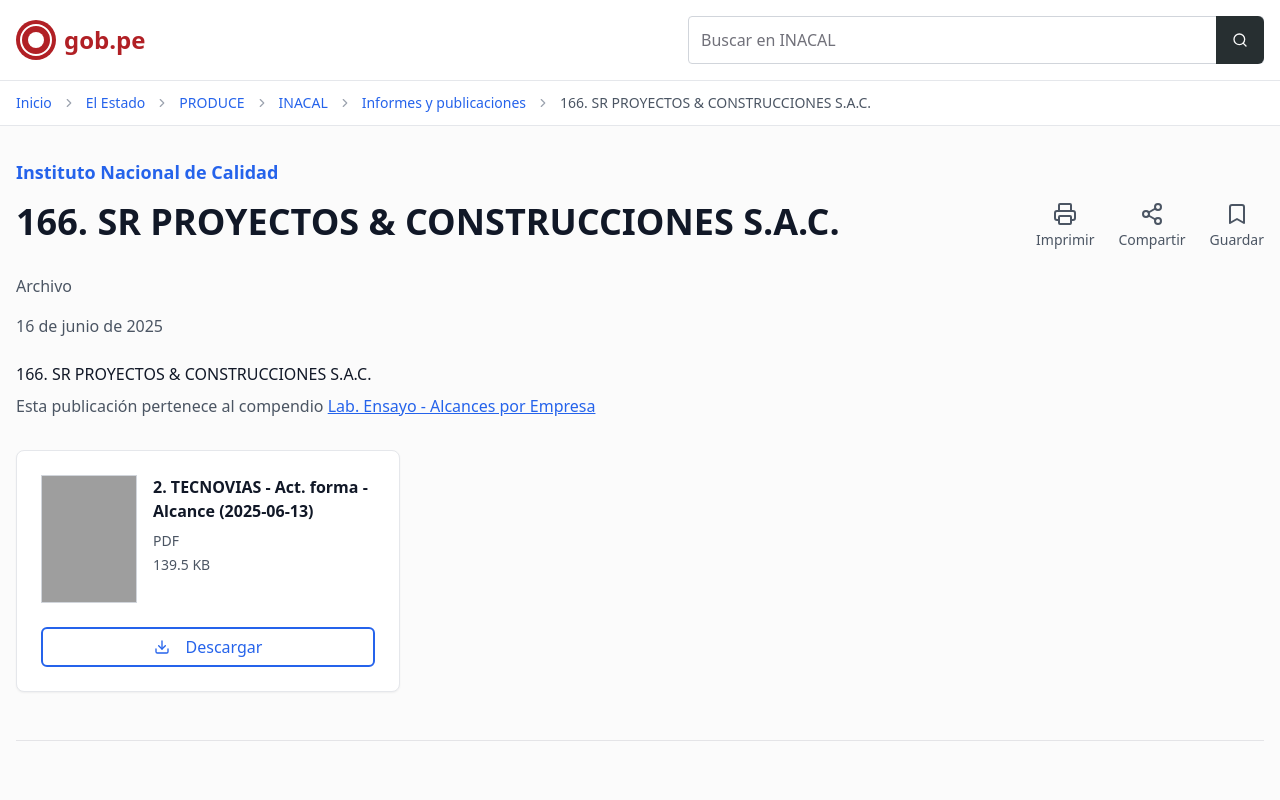
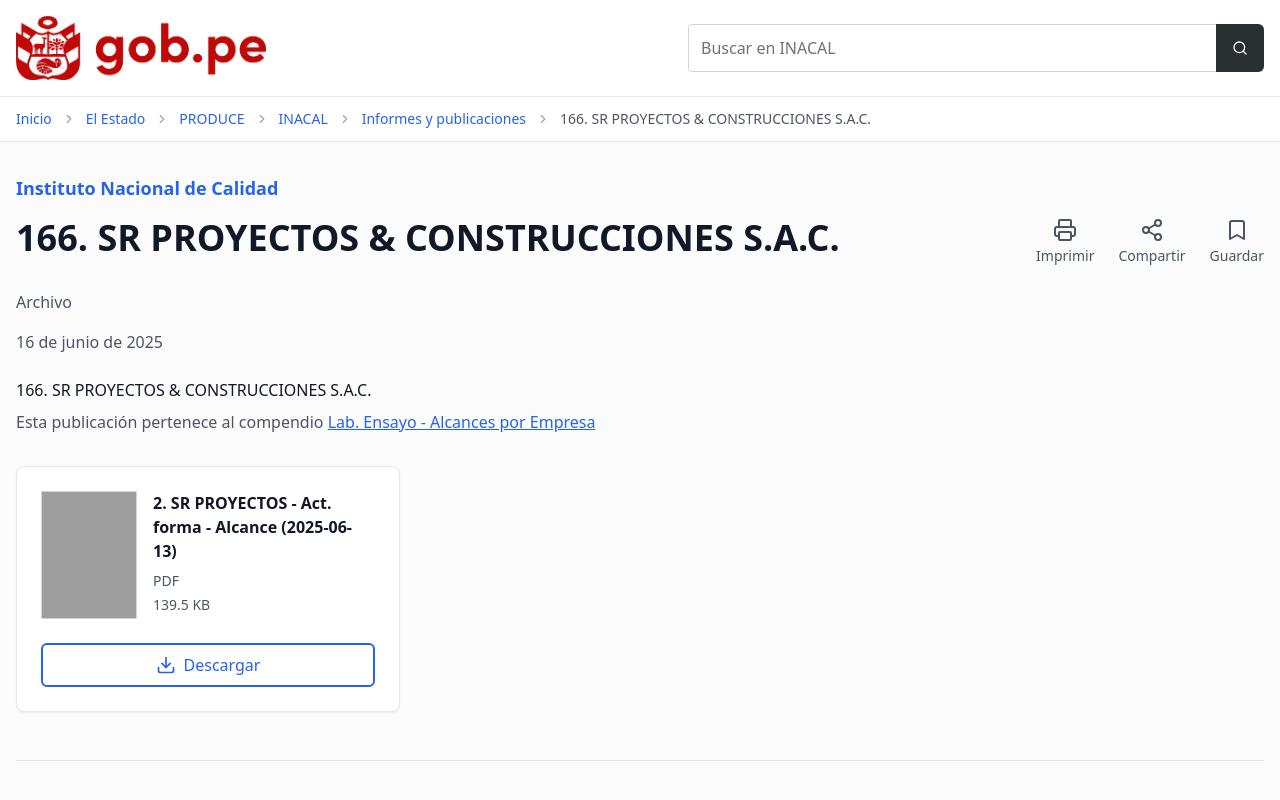
Before and after one commit to skvinz/proyecto.gob.pe, a Next.js app: page / in a window 1280 px wide. Shown: the top 800 px of the page. Built offline with nearby package versions, Linux system fonts and the light colour scheme; grey boxes are pictures that could not be loaded.

Commit message:
Actualizo diseño y botón de descarga PDF

```diff
--- a/src/app/page.tsx
+++ b/src/app/page.tsx
@@ -18,15 +18,14 @@
       <header className="bg-white border-b border-gray-200 sticky top-0 z-50">
         <div className="container mx-auto px-4 py-3 md:py-4 flex items-center justify-between gap-4">
           {/* Logo */}
-          <a href="#" className="flex items-center gap-2 flex-shrink-0">
-            <div className="w-8 h-8 md:w-10 md:h-10 bg-[#b12025] rounded-full flex items-center justify-center relative">
-              <div className="w-6 h-6 md:w-8 md:h-8 border-2 border-white rounded-full" />
-              <div className="absolute inset-0 flex items-center justify-center">
-                <div className="w-3 h-3 md:w-4 md:h-4 bg-white rounded-full" />
-              </div>
-            </div>
-            <span className="text-xl md:text-2xl font-bold text-[#b12025]">gob.pe</span>
-          </a>
+          {/* Logo */}
+<a href="#" className="flex items-center flex-shrink-0">
+  <img
+    src="/logo.png"
+    alt="Logo"
+    className="h-12 md:h-16 w-auto object-contain"
+  />
+</a>
 
           {/* Search Bar */}
           <div className="flex-1 max-w-xl">
@@ -165,7 +164,7 @@
                 {/* Document Info */}
                 <div className="flex-1">
                   <h3 className="font-semibold text-gray-900 mb-2 text-sm md:text-base">
-                    2. TECNOVIAS - Act. forma - Alcance (2025-06-13)
+                    2. SR PROYECTOS - Act. forma - Alcance (2025-06-13)
                   </h3>
                   <div className="text-xs md:text-sm text-gray-600 space-y-1">
                     <p>PDF</p>
@@ -175,12 +174,17 @@
               </div>
 
               {/* Download Button */}
-              <Button className="w-full bg-white text-blue-600 border-2 border-blue-600 hover:bg-blue-50 transition-colors text-sm md:text-base">
-                <Download className="h-4 w-4 md:h-5 md:w-5 mr-2" />
-                Descargar
-              </Button>
-            </div>
-          </Card>
+              <a
+                href="/Sr-proyectos-acreditacion.pdf"
+                download
+                className="w-full bg-white text-blue-600 border-2 border-blue-600 hover:bg-blue-50 transition-colors text-sm md:text-base flex items-center justify-center py-2 rounded-md"
+                >
+              <Download className="h-4 w-4 md:h-5 md:w-5 mr-2" />
+              Descargar
+              </a>
+              </div>
+              </Card>
+
 
           <Separator className="my-8 md:my-12" />
         </div>
```
Also changed, not shown: 1 other file (tests, documents, lock files or other folders).
